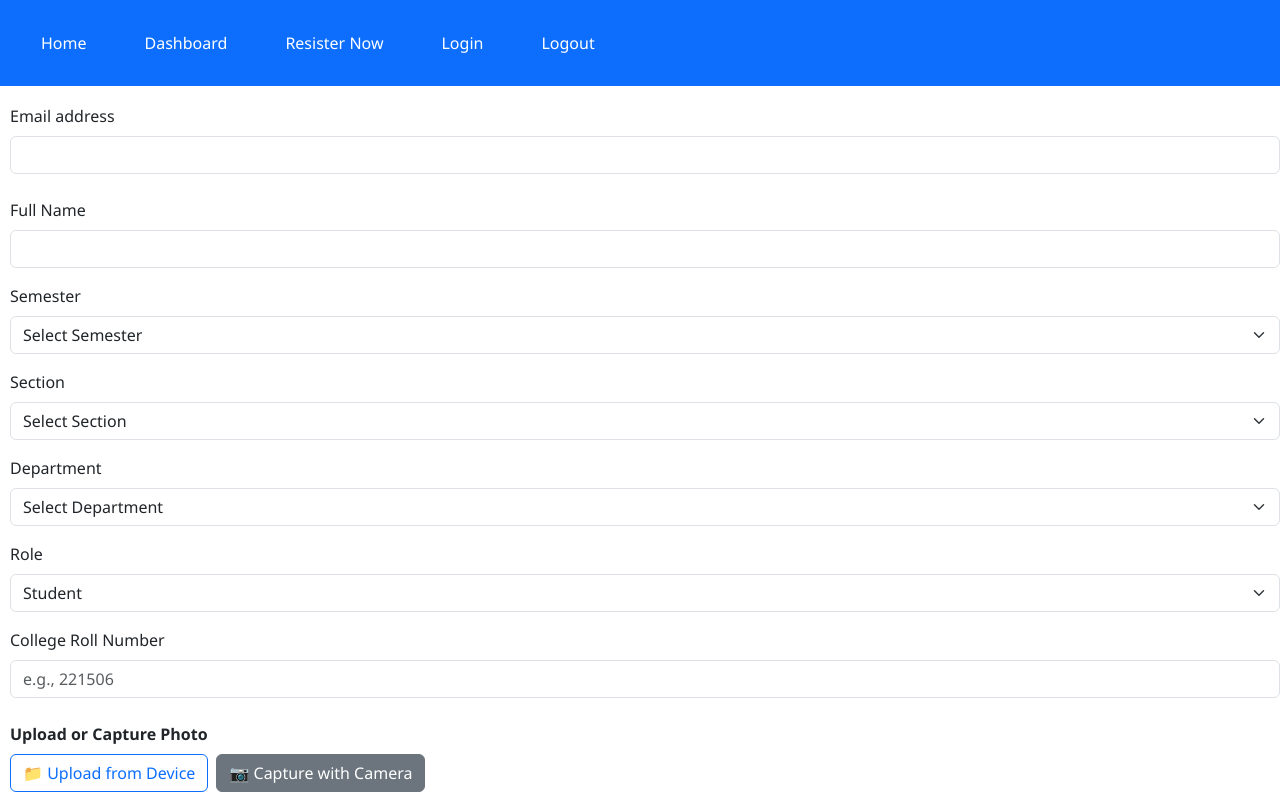
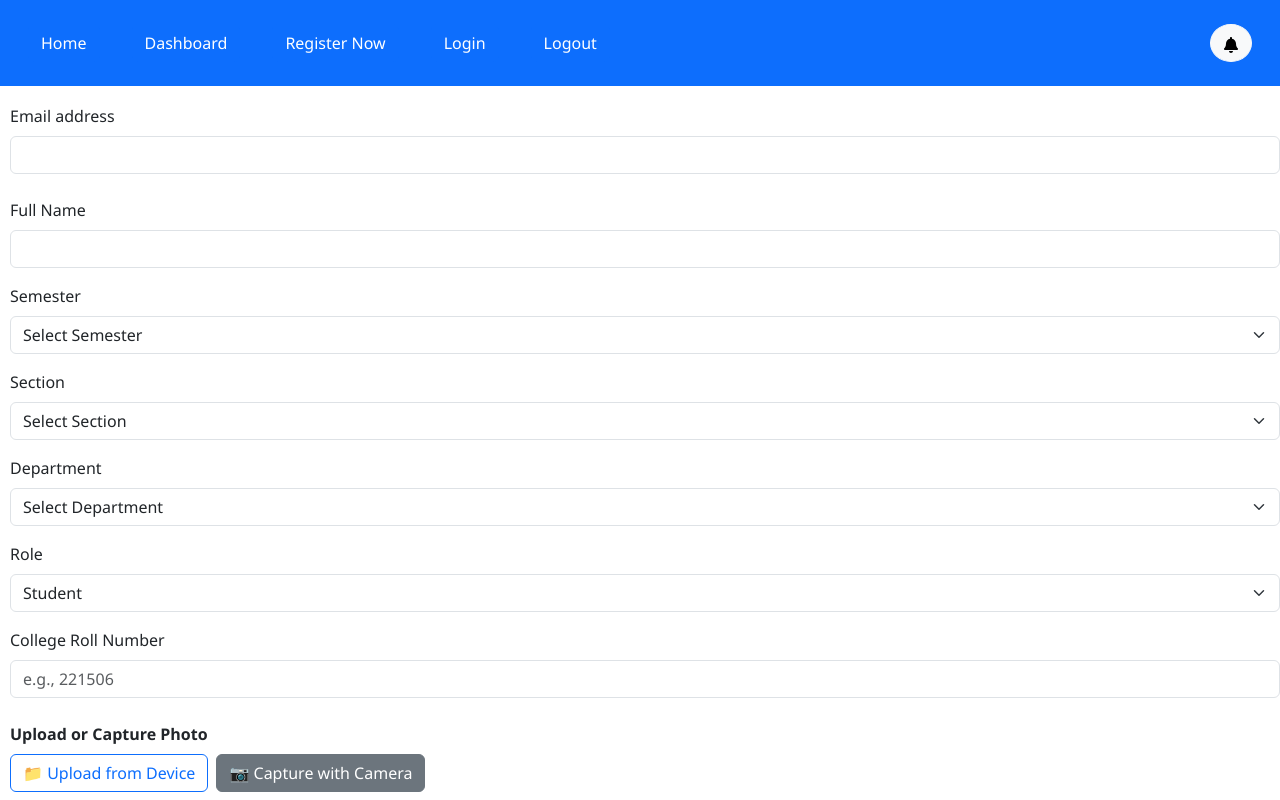
Before and after one commit to NabinPrasadDhungana/Sajilo-Hajiri, a React (Vite) app in the folder frontend/Sajilo-Hajiri/: page /register in a window 1280 px wide. Shown: the top 800 px of the page. Built offline with nearby package versions, Linux system fonts and the light colour scheme.

Commit message:
notfication bell added

```diff
--- a/frontend/Sajilo-Hajiri/package.json
+++ b/frontend/Sajilo-Hajiri/package.json
@@ -15,6 +15,7 @@
     "bootstrap": "^5.3.6",
     "react": "^19.1.0",
     "react-dom": "^19.1.0",
+    "react-icons": "^5.5.0",
     "react-router-dom": "^7.6.2",
     "react-webcam": "^7.2.0"
   },
--- a/frontend/Sajilo-Hajiri/src/App.jsx
+++ b/frontend/Sajilo-Hajiri/src/App.jsx
@@ -1,3 +1,4 @@
+// App.jsx
 import React, { useState } from "react";
 import { BrowserRouter, Route, Routes } from "react-router-dom";
 
@@ -6,16 +7,15 @@ import Home from './components/Home';
 import Register from './components/Register';
 import Login from './components/Login/Login';
 import AdminPanel from './components/AdminPanel';
-
-import Dashboard from "./components/Dashboard"; // picks up index.jsx automatically
+import Dashboard from "./components/Dashboard";
 import StudentHistoryModal from "./components/Dashboard/StudentHistoryModal";
 import Footer from "./components/Footer/Footer";
 import 'bootstrap/dist/css/bootstrap.min.css';
 
 export default function App() {
   const [selectedStudent, setSelectedStudent] = useState(null);
+  const [notifications, setNotifications] = useState([]);
 
-  // Simulated users data (students and teachers)
   const [users, setUsers] = useState([
     {
       email: "student1@example.com",
@@ -41,36 +41,54 @@ export default function App() {
     setSelectedStudent(null);
   };
 
-  // Admin functions to update user status & notifications
   const approveUser = (email) => {
     setUsers((prev) =>
       prev.map((u) =>
-        u.email === email
-          ? { ...u, status: "approved", notification: "You are approved!" }
-          : u
+        u.email === email ? { ...u, status: "approved", notification: "You are approved!" } : u
       )
     );
+    const user = users.find((u) => u.email === email);
+    if (user) {
+      setNotifications((prev) => [
+        ...prev,
+        `${user.fullName} (${user.role}) has been approved.`
+      ]);
+    }
   };
 
   const unapproveUser = (email) => {
     setUsers((prev) =>
       prev.map((u) =>
-        u.email === email
-          ? { ...u, status: "unapproved", notification: "You are unapproved." }
-          : u
+        u.email === email ? { ...u, status: "unapproved", notification: "You are unapproved." } : u
       )
     );
+    const user = users.find((u) => u.email === email);
+    if (user) {
+      setNotifications((prev) => [
+        ...prev,
+        `${user.fullName} (${user.role}) has been unapproved.`
+      ]);
+    }
   };
 
   const sendFeedback = (email, message) => {
     setUsers((prev) =>
-      prev.map((u) => (u.email === email ? { ...u, notification: message } : u))
+      prev.map((u) =>
+        u.email === email ? { ...u, notification: message } : u
+      )
     );
+    const user = users.find((u) => u.email === email);
+    if (user) {
+      setNotifications((prev) => [
+        ...prev,
+        `Feedback sent to ${user.fullName}: "${message}"`
+      ]);
+    }
   };
 
   return (
     <BrowserRouter>
-      <Navbar />
+      <Navbar notifications={notifications} />
       <Routes>
         <Route exact path="/" element={<Home />} />
         <Route path="/Login" element={<Login />} />
@@ -79,7 +97,6 @@ export default function App() {
           path="/register"
           element={<Register showAlert={(msg, type) => alert(`${msg}`)} />}
         />
-
         <Route
           exact
           path="/dashboard"
@@ -92,8 +109,6 @@ export default function App() {
             </>
           }
         />
-
-        {/* Admin Panel Route */}
         <Route
           exact
           path="/admin"
--- a/frontend/Sajilo-Hajiri/src/components/Navbar.jsx
+++ b/frontend/Sajilo-Hajiri/src/components/Navbar.jsx
@@ -1,11 +1,10 @@
-import React from 'react'
-import {
+// components/Navbar.jsx
+import React from 'react';
+import { Link } from "react-router-dom";
+import NotificationBell from "./NotificationBell";
 
-  Link,
-} from "react-router-dom";
-export default function Navbar() {
+export default function Navbar({ notifications }) {
   return (
-    <>
     <nav className="navbar navbar-expand-lg navbar-light bg-primary fixed-top">
       <div className="container-fluid">
         <button
@@ -13,47 +12,35 @@ export default function Navbar() {
           type="button"
           data-bs-toggle="collapse"
           data-bs-target="#navbarNav"
-      aria-controls="navbarNav"
-      aria-expanded="false"
-      aria-label="Toggle navigation"
         >
           <span className="navbar-toggler-icon" />
         </button>
+
         <div className="collapse navbar-collapse" id="navbarNav">
           <ul className="navbar-nav">
-
             <li className="nav-item">
-          <Link  className="btn btn-primary my-3 mx-3" to="/">
-           Home
-          </Link>
+              <Link className="btn btn-primary my-3 mx-3" to="/">Home</Link>
             </li>
             <li className="nav-item">
-          <Link  className="btn btn-primary my-3 mx-3" to="/Dashboard">
-            Dashboard
-          </Link>
+              <Link className="btn btn-primary my-3 mx-3" to="/Dashboard">Dashboard</Link>
             </li>
             <li className="nav-item">
-          <Link  className="btn btn-primary my-3 mx-3" to="/Register">
-            Resister Now
-          </Link>
+              <Link className="btn btn-primary my-3 mx-3" to="/Register">Register Now</Link>
             </li>
             <li className="nav-item">
-          <Link  className="btn btn-primary my-3 mx-3" to="/Login">
-            Login
-          </Link>
+              <Link className="btn btn-primary my-3 mx-3" to="/Login">Login</Link>
             </li>
+            <li className="nav-item">
+              <Link className="btn btn-primary my-3 mx-3" to="/Register">Logout</Link>
+            </li>
+          </ul>
+        </div>
 
-         <li className="nav-item">
-          <Link  className="btn btn-primary my-3 mx-3" to="/Register">
-            Logout
-          </Link>
-        </li>
-
-      </ul>
+        {/* Notifications bell */}
+        <div className="d-flex align-items-center ms-auto me-3">
+          <NotificationBell notifications={notifications} />
         </div>
       </div>
     </nav>
-
-    </>
-  )
+  );
 }
--- /dev/null
+++ b/frontend/Sajilo-Hajiri/src/components/NotificationBell.jsx
@@ -0,0 +1,46 @@
+// components/NotificationBell.jsx
+import React, { useState } from "react";
+import { FaBell } from "react-icons/fa";
+
+export default function NotificationBell({ notifications }) {
+  const [open, setOpen] = useState(false);
+
+  return (
+    <div className="position-relative">
+      <button
+        className="btn btn-light"
+        onClick={() => setOpen(!open)}
+        style={{ borderRadius: "50%" }}
+      >
+        <FaBell />
+        {notifications.length > 0 && (
+          <span className="position-absolute top-0 start-100 translate-middle badge rounded-pill bg-danger">
+            {notifications.length}
+          </span>
+        )}
+      </button>
+      {open && (
+        <div
+          className="dropdown-menu show shadow"
+          style={{
+            right: 0,
+            left: "auto",
+            position: "absolute",
+            minWidth: "250px",
+            zIndex: 9999,
+          }}
+        >
+          <h6 className="dropdown-header">🔔 Notifications</h6>
+          <div className="dropdown-divider" />
+          {notifications.length === 0 ? (
+            <div className="dropdown-item text-muted">No notifications yet</div>
+          ) : (
+            notifications.map((note, i) => (
+              <div key={i} className="dropdown-item small">{note}</div>
+            ))
+          )}
+        </div>
+      )}
+    </div>
+  );
+}
```
Also changed, not shown: 1 other file (tests, documents, lock files or other folders). Lines whose indentation alone changed are shown as unchanged.
